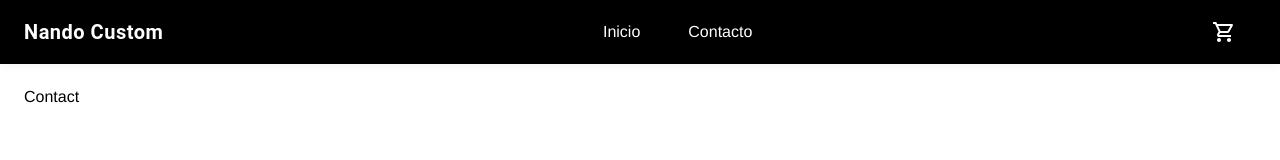
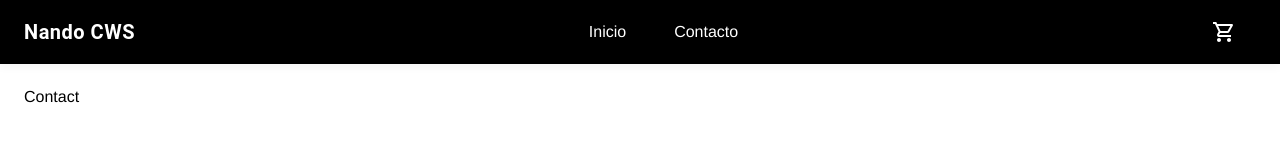
Before and after one commit to ndifabio92/CreaTuLanding1DiFabio, a React (Vite) app: page /contact in a window 1280 px wide. Shown: the top 160 px of the page. Built offline with nearby package versions, Linux system fonts and the light colour scheme.

Commit message:
se modifica el titulo

```diff
--- a/src/layout/Header.tsx
+++ b/src/layout/Header.tsx
@@ -53,9 +53,10 @@ const Header: FC<AppHeaderProps> = ({ handleDrawerToggle }) => {
             sx={{
               fontWeight: 600,
               letterSpacing: "0.5px",
+              display: { xs: "none", sm: "block" },
             }}
           >
-            Nando Custom
+            Nando CWS
           </Typography>
         </Box>
 
```
